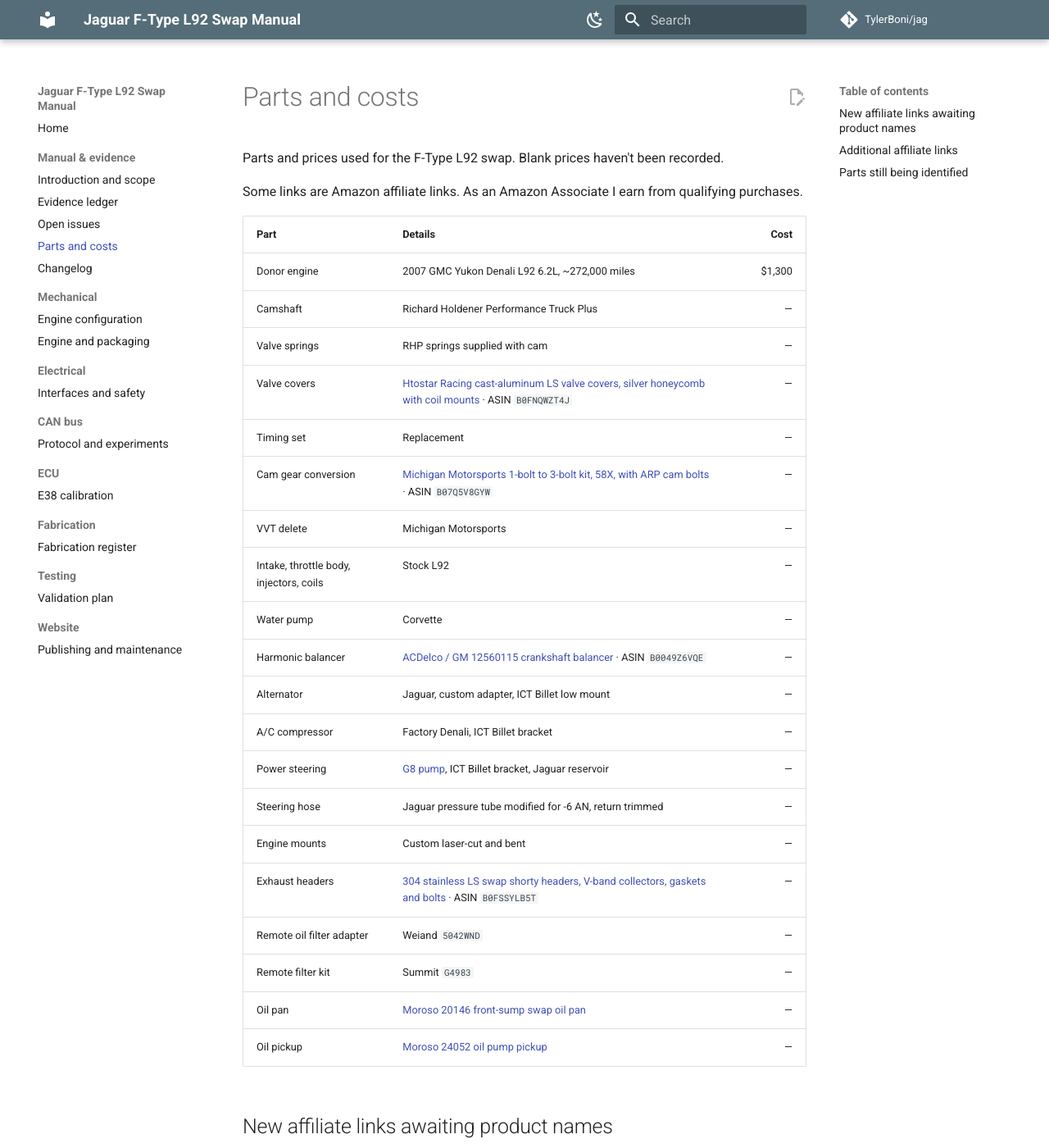
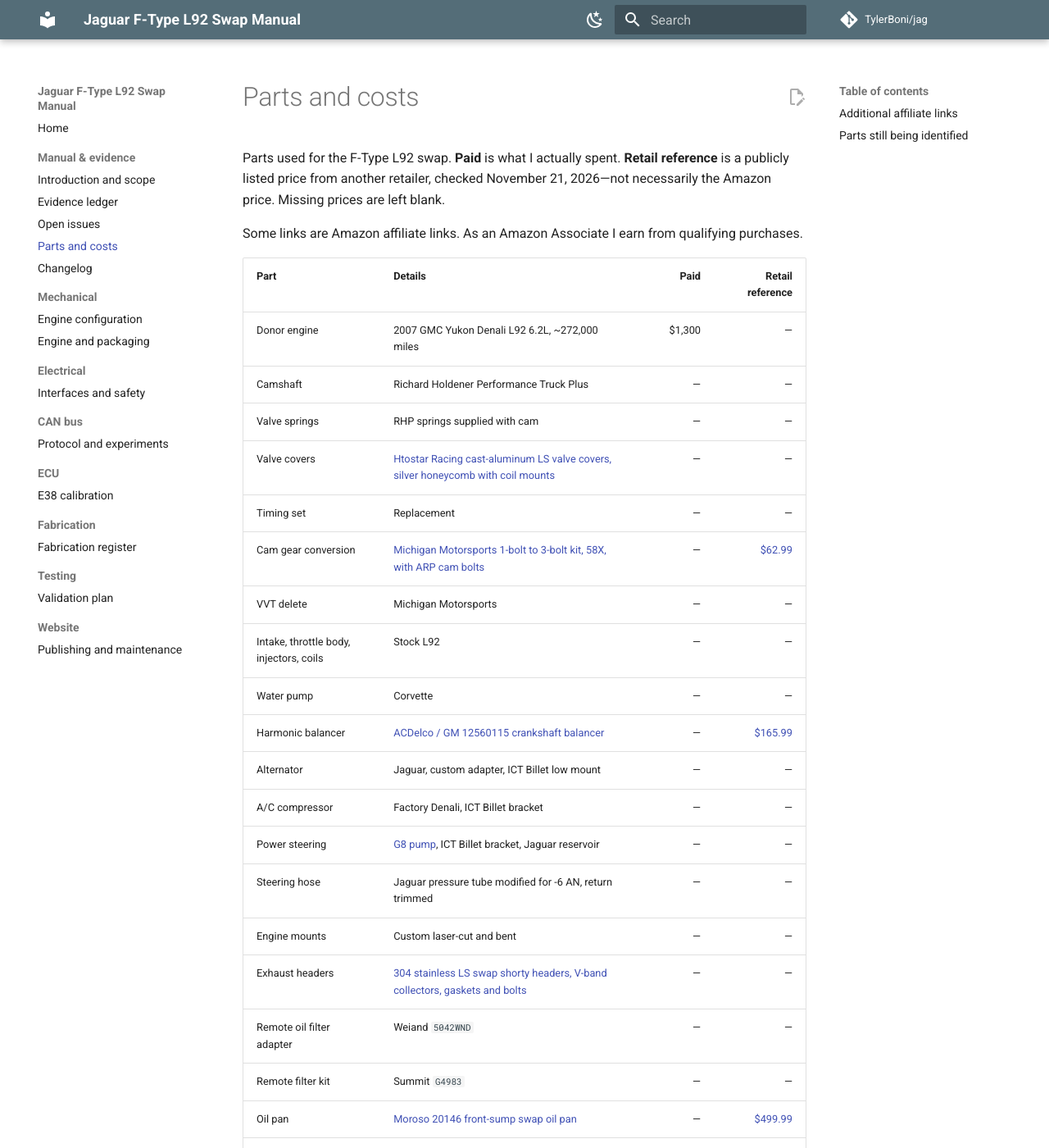
Before and after one commit to TylerBoni/jag, an MkDocs documentation site: the page built from build-manual/PARTS.md, in a window 1280 px wide and 1400 px high. Shown: the whole window at 82% size. Built offline with MkDocs 1.6.1 and Material for MkDocs 9.7.7, drawn with Linux system fonts in a browser that asks for light colours; comment, search, counter and statistics services are not loaded; some of the changed text lies outside the part shown.

Commit message:
docs(parts): remove ASIN labels and add sourced retailer reference prices

```diff
--- a/build-manual/PARTS.md
+++ b/build-manual/PARTS.md
@@ -1,34 +1,31 @@
 # Parts and costs
 
-Parts and prices used for the F-Type L92 swap. Blank prices haven't been recorded.
+Parts used for the F-Type L92 swap. **Paid** is what I actually spent. **Retail reference** is a publicly listed price from another retailer, checked November 21, 2026—not necessarily the Amazon price. Missing prices are left blank.
 
 Some links are Amazon affiliate links. As an Amazon Associate I earn from qualifying purchases.
 
-| Part | Details | Cost |
-| --- | --- | ---: |
-| Donor engine | 2007 GMC Yukon Denali L92 6.2L, ~272,000 miles | $1,300 |
-| Camshaft | Richard Holdener Performance Truck Plus | — |
-| Valve springs | RHP springs supplied with cam | — |
-| Valve covers | [Htostar Racing cast-aluminum LS valve covers, silver honeycomb with coil mounts](https://www.amazon.com/dp/B0FNQWZT4J?tag=tylerboni-20) · ASIN `B0FNQWZT4J` | — |
-| Timing set | Replacement | — |
-| Cam gear conversion | [Michigan Motorsports 1-bolt to 3-bolt kit, 58X, with ARP cam bolts](https://www.amazon.com/dp/B07Q5V8GYW?tag=tylerboni-20) · ASIN `B07Q5V8GYW` | — |
-| VVT delete | Michigan Motorsports | — |
-| Intake, throttle body, injectors, coils | Stock L92 | — |
-| Water pump | Corvette | — |
-| Harmonic balancer | [ACDelco / GM 12560115 crankshaft balancer](https://www.amazon.com/dp/B0049Z6VQE?tag=tylerboni-20) · ASIN `B0049Z6VQE` | — |
-| Alternator | Jaguar, custom adapter, ICT Billet low mount | — |
-| A/C compressor | Factory Denali, ICT Billet bracket | — |
-| Power steering | [G8 pump](https://link.amazon/B00oKIggv), ICT Billet bracket, Jaguar reservoir | — |
-| Steering hose | Jaguar pressure tube modified for -6 AN, return trimmed | — |
-| Engine mounts | Custom laser-cut and bent | — |
-| Exhaust headers | [304 stainless LS swap shorty headers, V-band collectors, gaskets and bolts](https://www.amazon.com/dp/B0FSSYLB5T?tag=tylerboni-20) · ASIN `B0FSSYLB5T` | — |
-| Remote oil filter adapter | Weiand `5042WND` | — |
-| Remote filter kit | Summit `G4983` | — |
-| Oil pan | [Moroso 20146 front-sump swap oil pan](https://link.amazon/B0cl38x4S) | — |
-| Oil pickup | [Moroso 24052 oil pump pickup](https://link.amazon/B02EmzpKV) | — |
-
-## New affiliate links awaiting product names
-
+| Part | Details | Paid | Retail reference |
+| --- | --- | ---: | ---: |
+| Donor engine | 2007 GMC Yukon Denali L92 6.2L, ~272,000 miles | $1,300 | — |
+| Camshaft | Richard Holdener Performance Truck Plus | — | — |
+| Valve springs | RHP springs supplied with cam | — | — |
+| Valve covers | [Htostar Racing cast-aluminum LS valve covers, silver honeycomb with coil mounts](https://www.amazon.com/dp/B0FNQWZT4J?tag=tylerboni-20) | — | — |
+| Timing set | Replacement | — | — |
+| Cam gear conversion | [Michigan Motorsports 1-bolt to 3-bolt kit, 58X, with ARP cam bolts](https://www.amazon.com/dp/B07Q5V8GYW?tag=tylerboni-20) | — | [$62.99](https://caswellcustoms.com/products/michigan-motorsports-1-bolt-to-3-bolt-ls-cam-gear-conversion-kit-fits-58x-reluctor-engines-ls2-ls3-l99-l76-l92-l77-includes-3-bolt-cam-gear-arp-cam-bolts-replaces-gm-12586481) |
+| VVT delete | Michigan Motorsports | — | — |
+| Intake, throttle body, injectors, coils | Stock L92 | — | — |
+| Water pump | Corvette | — | — |
+| Harmonic balancer | [ACDelco / GM 12560115 crankshaft balancer](https://www.amazon.com/dp/B0049Z6VQE?tag=tylerboni-20) | — | [$165.99](https://www.autozone.com/p/acdelco-engine-harmonic-balancer-12560115/62197) |
+| Alternator | Jaguar, custom adapter, ICT Billet low mount | — | — |
+| A/C compressor | Factory Denali, ICT Billet bracket | — | — |
+| Power steering | [G8 pump](https://link.amazon/B00oKIggv), ICT Billet bracket, Jaguar reservoir | — | — |
+| Steering hose | Jaguar pressure tube modified for -6 AN, return trimmed | — | — |
+| Engine mounts | Custom laser-cut and bent | — | — |
+| Exhaust headers | [304 stainless LS swap shorty headers, V-band collectors, gaskets and bolts](https://www.amazon.com/dp/B0FSSYLB5T?tag=tylerboni-20) | — | — |
+| Remote oil filter adapter | Weiand `5042WND` | — | — |
+| Remote filter kit | Summit `G4983` | — | — |
+| Oil pan | [Moroso 20146 front-sump swap oil pan](https://link.amazon/B0cl38x4S) | — | [$499.99](https://90racing.com/products/moroso-20146) |
+| Oil pickup | [Moroso 24052 oil pump pickup](https://link.amazon/B02EmzpKV) | — | [$138.99](https://business.walmart.com/ip/Moroso-24052-Oil-Pump-Pickup/791684308) |
 
 ## Additional affiliate links
 
@@ -45,4 +42,4 @@ These links still need part names before I can put them in the right section of
 - The previously listed GM `12560115` reference is a crankshaft balancer, not a crank bolt. The balancer is linked above.
 - Oil filter: Wix `51060XP` was considered but compatibility hasn't been established.
 
-**Recorded total: $1,300.** This is only the sum of parts with prices entered, not the total swap cost.
+**Known paid total: $1,300.** Retail reference prices are not included in that total. Amazon prices may vary.
```
